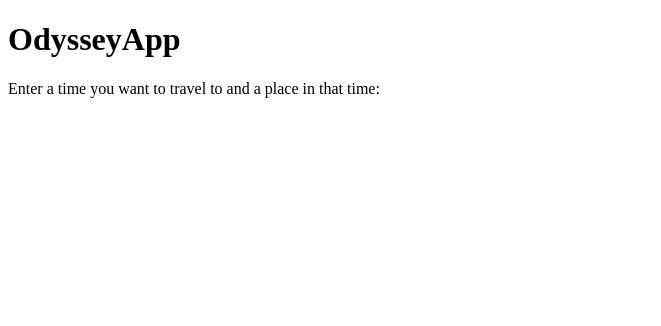
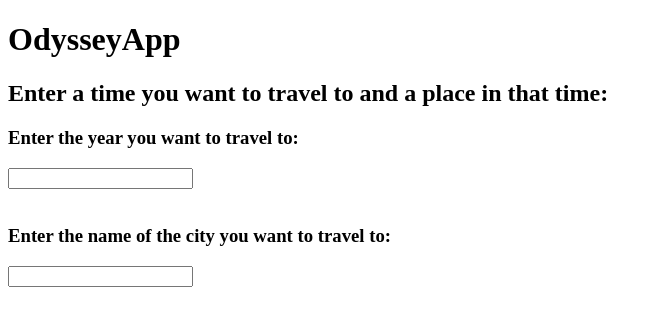
Before and after one commit to Samwel-SE/HackShef10SBRV, a plain HTML site: page index.html in a window 1280 px wide. Shown: the whole page, without its empty margins (0-661 px from the left). Drawn offline with Linux system fonts and the light colour scheme.

Commit message:
added boxes for text inputs

```diff
--- a/index.html
+++ b/index.html
@@ -9,9 +9,13 @@
     <h1>
         OdysseyApp
     </h1>
-    <p>Enter a time you want to travel to and a place in that time: </p>
+    <h2>Enter a time you want to travel to and a place in that time: </h2>
 
+    <h3>Enter the year you want to travel to: </h2>
+    <input type="text" name="timeInput"><br><br>
 
+    <h3>Enter the name of the city you want to travel to: </h3>
+    <input type="text" name="cityInput"><br><br>
 
 
 </body>
```
